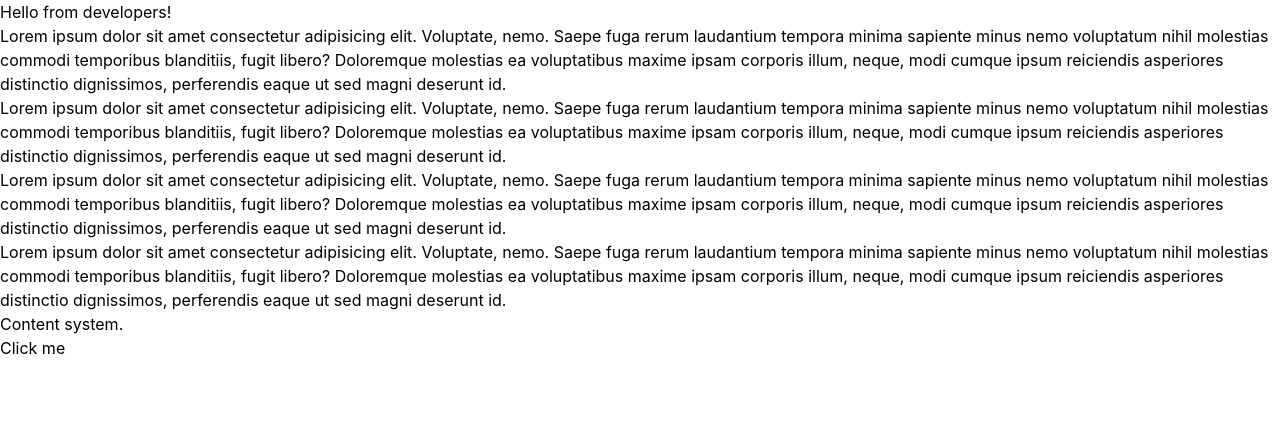
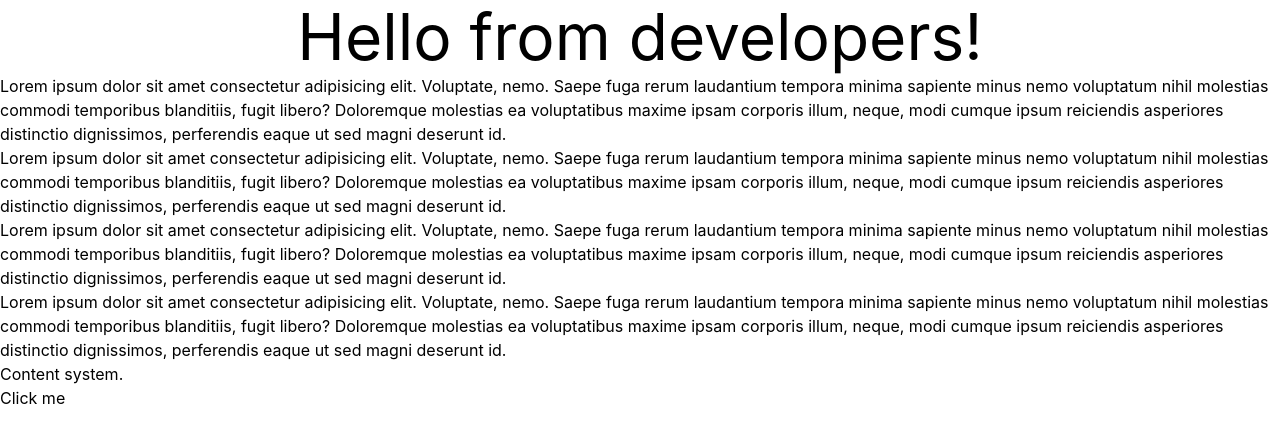
Before and after one commit to ankitojha07/techbeast_blog, a Next.js app: page /hello in a window 1280 px wide. Shown: the top 442 px of the page. Built offline with nearby package versions, Linux system fonts and the light colour scheme.

Commit message:
learning test

```diff
--- a/pages/api/hello.ts
+++ b/pages/api/hello.ts
@@ -1,4 +1,3 @@
-// Next.js API route support: https://nextjs.org/docs/api-routes/introduction
 import type { NextApiRequest, NextApiResponse } from 'next'
 
 type Data = {
@@ -9,5 +8,5 @@ export default function handler(
   req: NextApiRequest,
   res: NextApiResponse<Data>
 ) {
-  res.status(200).json({ name: 'John Doe' })
+  res.status(200).json({ name: 'Ankit Ojha' })
 }
--- a/pages/hello.tsx
+++ b/pages/hello.tsx
@@ -1,7 +1,9 @@
+import styles from '../styles/Home.module.css'
+
 export default function Hello(){
     return (
         <>
-        <h1>Hello from developers!</h1>
+            <h1 className={styles.title}>Hello from developers!</h1>
         <p>Lorem ipsum dolor sit amet consectetur adipisicing elit. Voluptate, nemo. Saepe fuga rerum laudantium tempora minima sapiente minus nemo voluptatum nihil molestias commodi temporibus blanditiis, fugit libero? Doloremque molestias ea voluptatibus maxime ipsam corporis illum, neque, modi cumque ipsum reiciendis asperiores distinctio dignissimos, perferendis eaque ut sed magni deserunt id.</p>
         <p>Lorem ipsum dolor sit amet consectetur adipisicing elit. Voluptate, nemo. Saepe fuga rerum laudantium tempora minima sapiente minus nemo voluptatum nihil molestias commodi temporibus blanditiis, fugit libero? Doloremque molestias ea voluptatibus maxime ipsam corporis illum, neque, modi cumque ipsum reiciendis asperiores distinctio dignissimos, perferendis eaque ut sed magni deserunt id.</p>
         <p>Lorem ipsum dolor sit amet consectetur adipisicing elit. Voluptate, nemo. Saepe fuga rerum laudantium tempora minima sapiente minus nemo voluptatum nihil molestias commodi temporibus blanditiis, fugit libero? Doloremque molestias ea voluptatibus maxime ipsam corporis illum, neque, modi cumque ipsum reiciendis asperiores distinctio dignissimos, perferendis eaque ut sed magni deserunt id.</p>
--- a/pages/index.tsx
+++ b/pages/index.tsx
@@ -1,7 +1,5 @@
 import Head from 'next/head'
-import Image from 'next/image'
 import Link from 'next/link'
-import HooksReact from '../pages/learn/hooksReact'
 import styles from '../styles/Home.module.css'
 
 export default function Home() {
--- /dev/null
+++ b/pages/learn/mouce.tsx
@@ -0,0 +1,9 @@
+export default function Mouce(){
+    return (
+        <>
+        <div className="flex justify-center">
+            <h1 className="text-3xl font-bold mt-10 text-blue-400">Mouce Page</h1>
+        </div>
+        </>
+    )
+}
```
